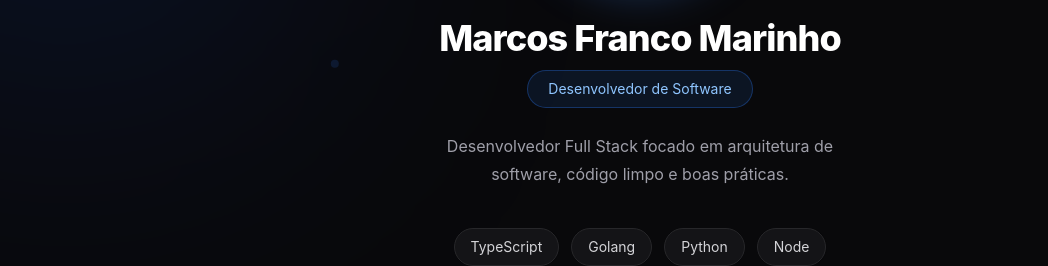
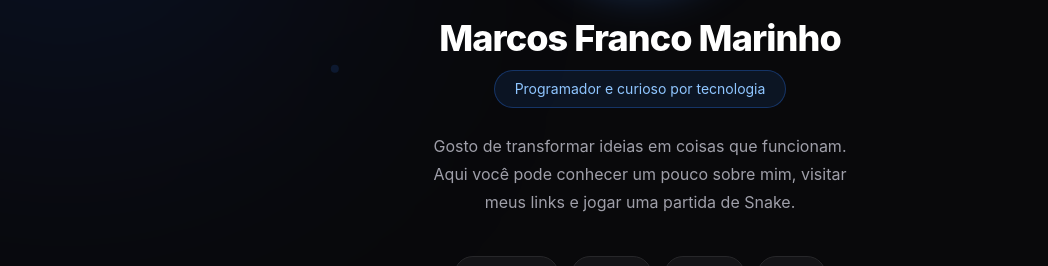
Before and after one commit to marcosfrancomarinho/meu-perfil, a React (Vite) app: page / in a window 1280 px wide. Shown: the part 324-590 px from the top of the page, without its empty margins (0-1048 px from the left). Built offline with nearby package versions, Linux system fonts and the light colour scheme.

Commit message:
refactor: make profile introduction more welcoming

```diff
--- a/src/App.tsx
+++ b/src/App.tsx
@@ -1,4 +1,3 @@
-import { useMemo } from 'react';
 import { BackgroundGlow } from './components/BackgroundGlow';
 import { Particles } from './components/Particles';
 import { ProfileHeader } from './components/ProfileHeader';
@@ -10,8 +9,6 @@ import { links } from './data/links';
 import { techs } from './data/techs';
 
 export function App() {
-  const currentYear = useMemo(() => new Date().getFullYear(), []);
-
   return (
     <main className='relative min-h-screen w-full overflow-x-hidden bg-[#09090B] text-white'>
       <BackgroundGlow />
@@ -20,18 +17,16 @@ export function App() {
       <div className='relative mx-auto flex min-h-screen w-full max-w-lg flex-col items-center px-4 py-8 sm:px-6 sm:py-10'>
         <ProfileHeader
           name='Marcos Franco Marinho'
-          role='Desenvolvedor de Software'
-          description='Desenvolvedor Full Stack focado em arquitetura de software, código limpo e boas práticas.'
+          role='Programador e curioso por tecnologia'
+          description='Gosto de transformar ideias em coisas que funcionam. Aqui você pode conhecer um pouco sobre mim, visitar meus links e jogar uma partida de Snake.'
           avatarUrl='https://github.com/marcosfrancomarinho.png'
         />
 
         <TechStack techs={techs} />
-
         <LinksList links={links} />
-
         <SnakeGame />
 
-        <AppFooter name='Marcos Franco Marinho' year={currentYear} />
+        <AppFooter name='Marcos Franco Marinho' year={new Date().getFullYear()} />
       </div>
     </main>
   );
```
